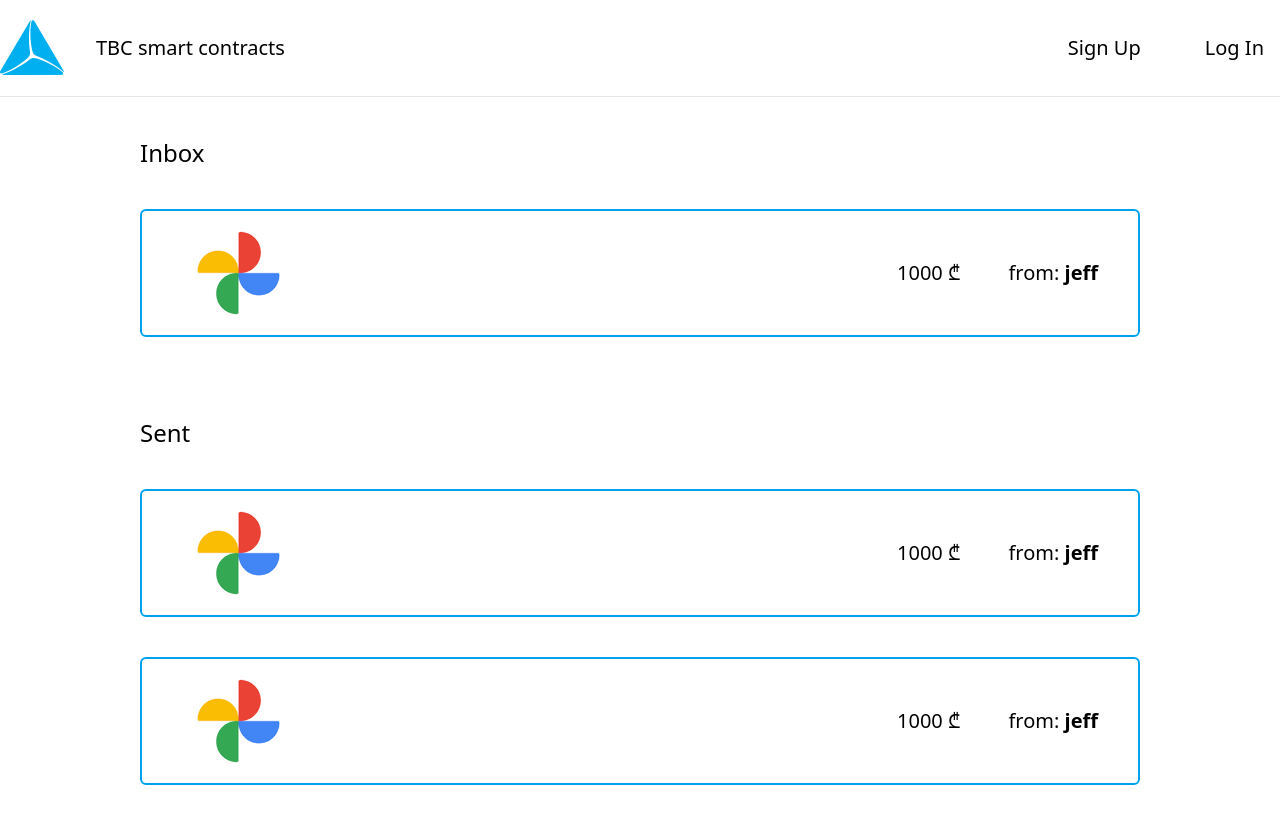
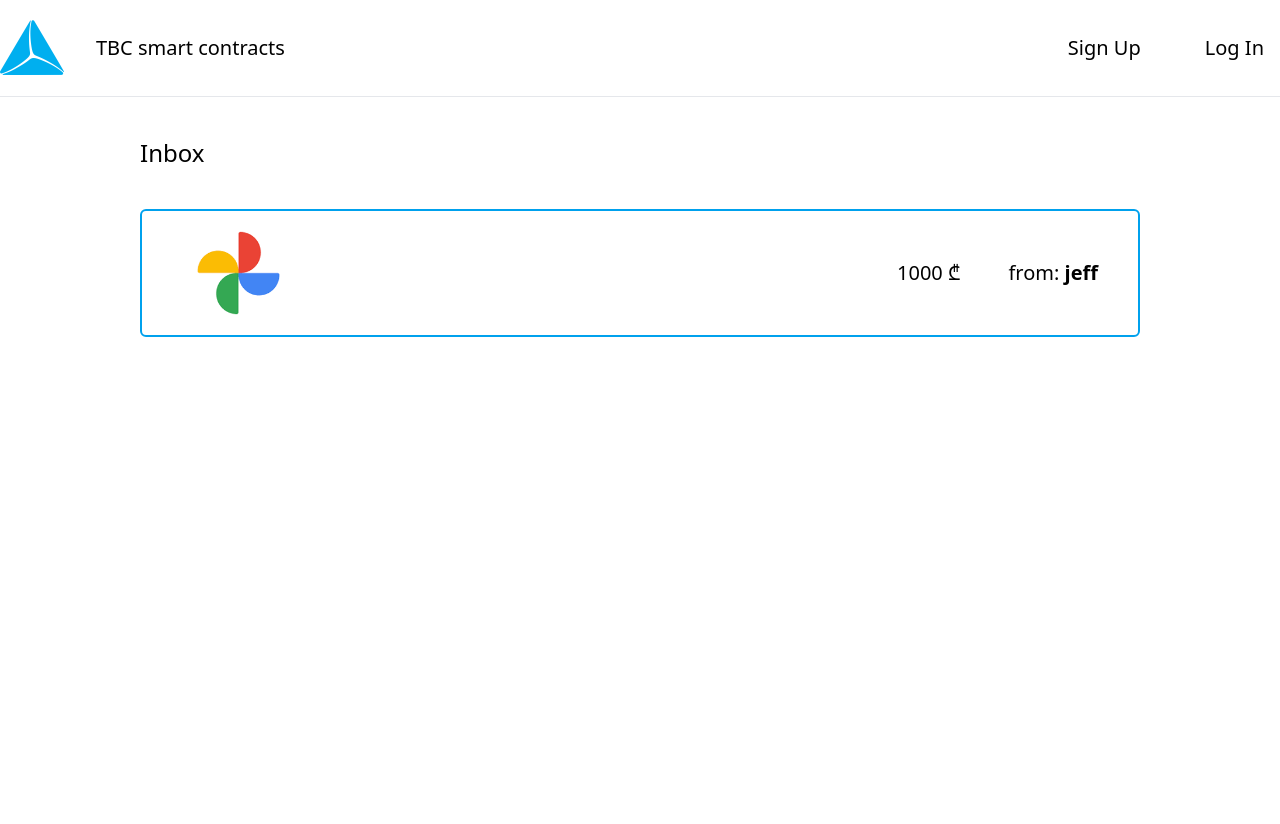
Before and after one commit to HolyCrusaD3R/tbctechfront, a React (Vite) app: page / in a window 1280 px wide. After the commit the page ends 800 px from the top, so only its background shows below. Built offline with nearby package versions, Linux system fonts and the light colour scheme.

Commit message:
modify inbox

```diff
--- a/src/components/Inbox.tsx
+++ b/src/components/Inbox.tsx
@@ -24,11 +24,6 @@ const Inbox = () => {
         <p>Inbox</p>
       </div>
       <SmartContractMinimized contract={testContract} />
-      <div className="flex flex-row flex-start text-2xl max-w-[1000px] mx-auto mt-20">
-        <p>Sent</p>
-      </div>
-      <SmartContractMinimized contract={testContract} />
-      <SmartContractMinimized contract={testContract} />
     </div>
   );
 };
```
